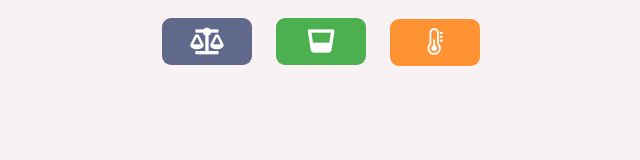
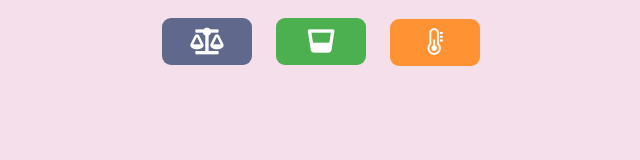
Before and after one commit to Missfirebird/Notion_Widgets, a plain HTML site: page converter.html in a window 1280 px wide. Shown: the whole page, without its empty margins (319-959 px from the left). Drawn offline with nearby package versions, Linux system fonts and the light colour scheme.

Commit message:
Update converter.html

```diff
--- a/converter.html
+++ b/converter.html
@@ -10,7 +10,7 @@
 
     <style>
         body{
-	background-color:#f9f2f5;
+	background-color:#f4dfeb;
 }
 
 .container{
```
